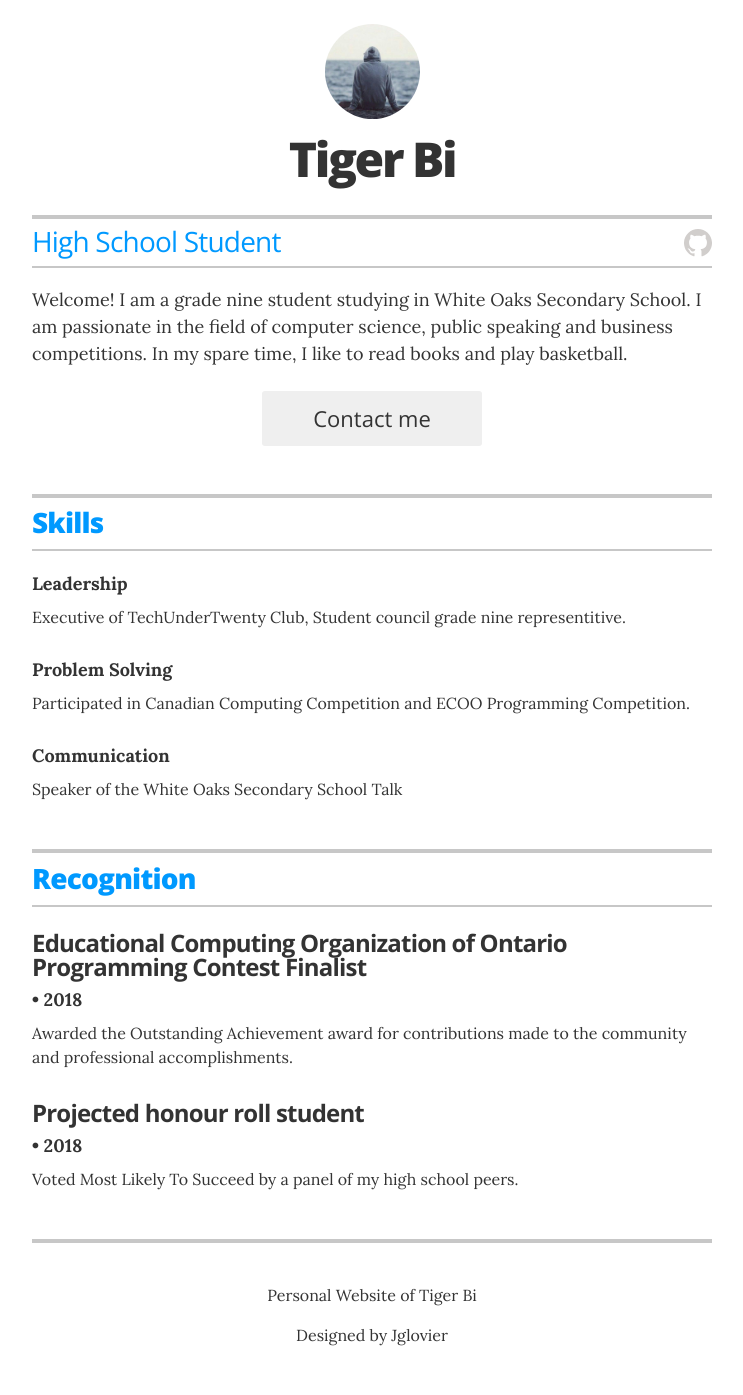
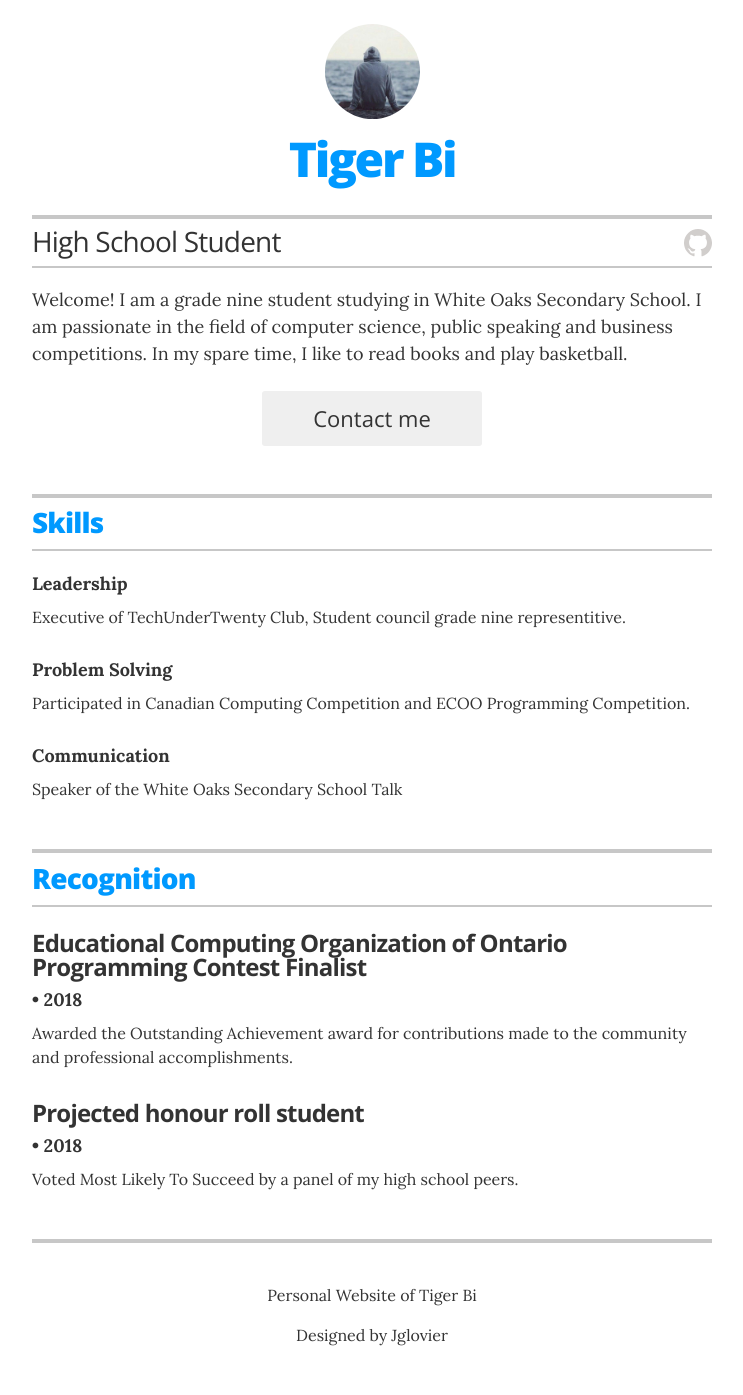
Before and after one commit to TigerBi/tigerbi.github.io, a Jekyll site: the page built from index.html, in a window 1280 px wide. Shown: the whole page, without its empty margins (268-1011 px from the left). Built offline with Jekyll 4.4.1, drawn with Linux system fonts in a browser that asks for light colours.

Commit message:
Update resume.html

```diff
--- a/_layouts/resume.html
+++ b/_layouts/resume.html
@@ -17,7 +17,7 @@
         {% endif %}
 
         <!-- Your name is defined in the _config.yml file -->
-        <h1 class="header-name" itemprop="name">{{ site.resume_name }}</h1>
+        <h1 class="header-name" itemprop="name" style="color:#0099ff">{{ site.resume_name }}</h1>
 
         <!-- To display contact info here, change `display_header_contact_info` value in _config.yml to true -->
         {% if site.display_header_contact_info == 'true' %}
@@ -29,7 +29,7 @@
         <div class="title-bar no-print">
 
           <!-- Your title is also defined in the _config.yml file -->
-          <h2 class="header-title" itemprop="jobTitle" style="color:#0099ff">{{ site.resume_title }}</h2>
+          <h2 class="header-title" itemprop="jobTitle">{{ site.resume_title }}</h2>
 
           <!-- This is the markup for the icon links; moved out to an include because it's very verbose, and you shouldn't ever need to edit the markup (unless you want to re-order the icons); if you want to customize which links appear, define them in the _config.yml file -->
           {% include icon-links.html %}
```
